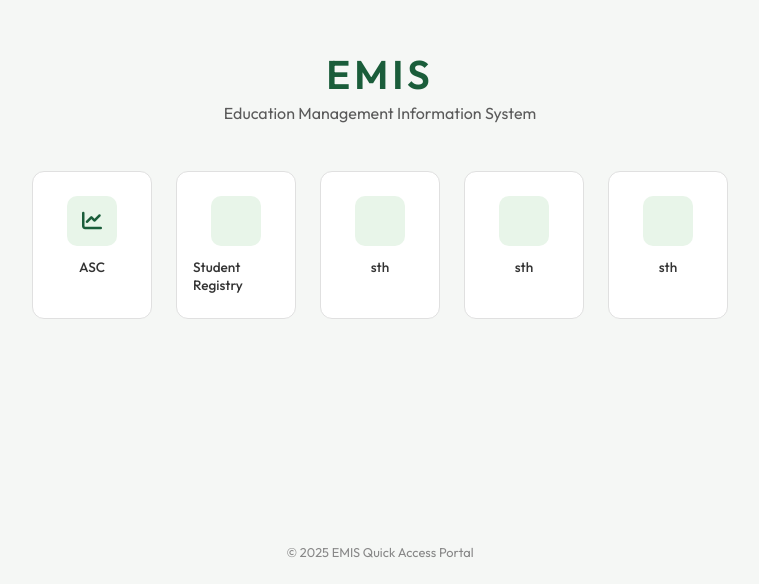
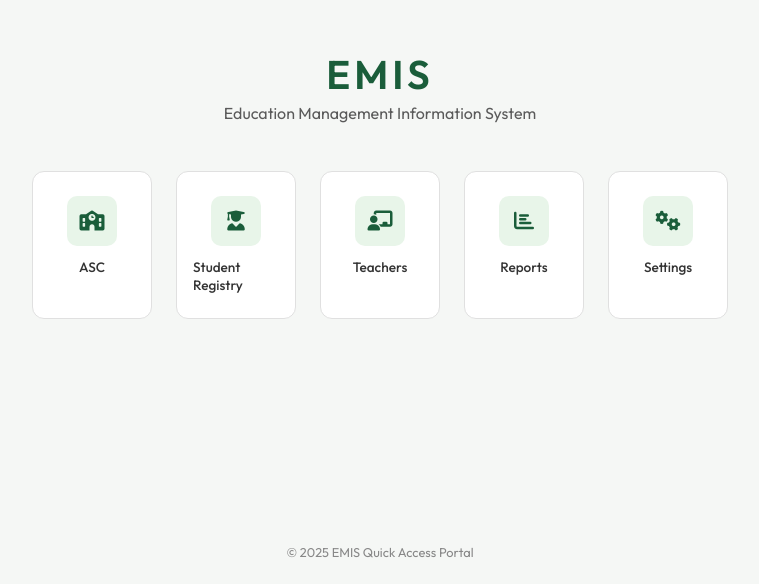
Before and after one commit to Sharon-DA/emis-portal, a React (Vite) app: page / in a window 1280 px wide. Shown: the part 216-800 px from the top of the page, without its empty margins (260-1019 px from the left). Built offline with nearby package versions, Linux system fonts and the light colour scheme.

Commit message:
Update icons to match EMIS links

```diff
--- a/src/App.tsx
+++ b/src/App.tsx
@@ -18,11 +18,11 @@ const IconCard = ({ href, icon, label }: IconCardProps) => {
 }
 
 const icons = [
-  { href: 'https://emis.dhis2nigeria.org.ng/dhis', icon: 'fa-chart-line', label: 'ASC' },
-  { href: 'https://emis.dhis2nigeria.org.ng/dhis', icon: 'fa-sth', label: 'Student Registry' },
-  { href: '', icon: 'fa-sth', label: 'sth' },
-  { href: '', icon: 'fa-sth', label: 'sth' },
-  { href: '', icon: 'fa-sth', label: 'sth' },
+  { href: 'https://emis.dhis2nigeria.org.ng/dhis', icon: 'fa-school', label: 'ASC' },
+  { href: 'https://emis.dhis2nigeria.org.ng/dhis', icon: 'fa-user-graduate', label: 'Student Registry' },
+  { href: '', icon: 'fa-chalkboard-teacher', label: 'Teachers' },
+  { href: '', icon: 'fa-chart-bar', label: 'Reports' },
+  { href: '', icon: 'fa-cogs', label: 'Settings' },
 ]
 
 function App() {
```
